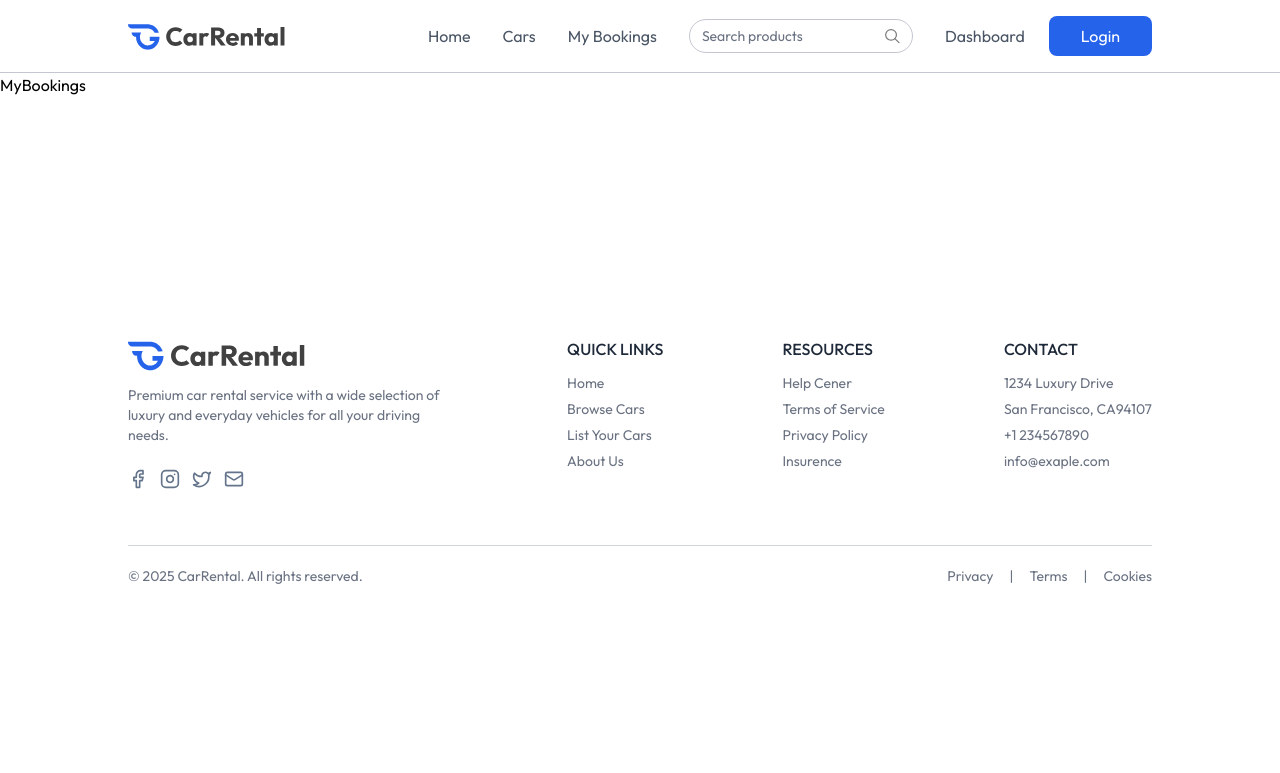
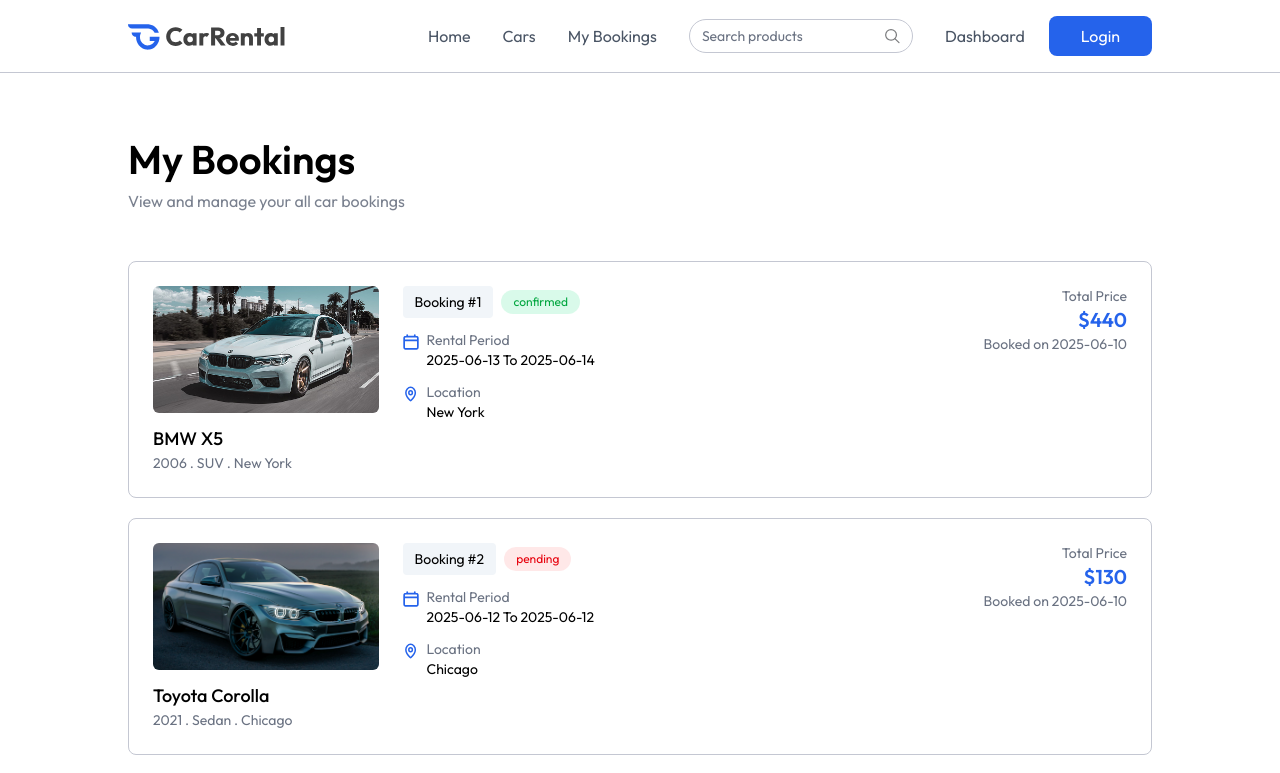
Before and after one commit to kaveesha-dilshan/carRental-Platform, a React (Vite) app in the folder client/: page /My-bookings in a window 1280 px wide. Shown: the top 773 px of the page. Built offline with nearby package versions, Linux system fonts and the light colour scheme.

Commit message:
finish - mybooking page

```diff
--- a/client/src/pages/MyBookings.jsx
+++ b/client/src/pages/MyBookings.jsx
@@ -1,8 +1,76 @@
-import React from 'react'
+import React, { useEffect, useState } from 'react'
+import {assets, dummyMyBookingsData } from '../assets/assets'
+import Title from '../components/Title'
 
 const MyBookings = () => {
+
+  const [bookings, setBookings] = useState([])
+  const currency = import.meta.env.VITE_CURRENCY
+
+  const fectMyBookings = async () => {
+    setBookings (dummyMyBookingsData)
+  }
+
+  useEffect(()=>{
+    fectMyBookings()
+  },[])
   return (
-    <div>MyBookings</div>
+    <div className='px-6 md:px-16 lg:px-24 xl:px-32 2xl:px-48 mt-16 text-sm max-w-7xl'>
+
+      <Title title = 'My Bookings' subTitle = 'View and manage your all car bookings' align = "left"/>
+
+      <div>
+        {bookings.map((booking, index)=>(
+          <div key={booking._id} className='grid grid-cols-1 md:grid-cols-4 gap-6 p-6 border border-borderColor rounded-lg mt-5 first:mt-12'>
+
+
+            {/* car image infor */}
+            <div className='md:col-span-1'>
+              <div className='rounded-md overflow-hidden mb-3'>
+                <img src={booking.car.image} alt="" className='w-full h-auto aspect-video object-cover'/>
+              </div>
+              <p className='text-lg font-medium mt-2'>{booking.car.brand} {booking.car.model}</p>
+              <p className='text-gray-500'>{booking.car.year} . {booking.car.category} . {booking.car.location}</p>
+            </div>
+
+            {/* Booking info */}
+            <div className='md:col-span-2'>
+              <div className='flex items-center gap-2'>
+                <p className='px-3 py-1.5 bg-light rounded'>Booking #{index+1}</p>
+                <p className={`px-3 py-1 text-xs rounded-full ${booking.status === 'confirmed' ? 'bg-green-400/15 text-green-600': 'bg-red-400/15 text-red-600'}`}>{booking.status}</p>
+              </div>
+
+              <div className='flex items-start gap-2 mt-3'>
+                <img src={assets.calendar_icon_colored} alt="" className='w-4 h-4 mt-1'/>
+                <div>
+                  <p className='text-gray-500'>Rental Period</p>
+                  <p>{booking.pickupDate.split('T')[0]} To {booking.returnDate.split('T')[0]}</p>
+                </div>
+              </div>
+
+              <div className='flex items-start gap-2 mt-3'>
+                <img src={assets.location_icon_colored} alt="" className='w-4 h-4 mt-1'/>
+                <div>
+                  <p className='text-gray-500'>Location</p>
+                  <p>{booking.car.location.split('T')[0]}</p>
+                </div>
+              </div>
+            </div>
+
+            {/* Price */}
+            <div className='md:col-span-1 flex flex-col justify-between gap-6'>
+              <div className='text-sm text-gray-500 text-right'>
+                <p>Total Price</p>
+                <h1 className='text-xl text-primary font-semibold'>{currency}{booking.price}</h1>
+                <p>Booked on {booking.createdAt.split('T')[0]}</p>
+              </div>
+            </div>
+
+          </div>
+        ))}
+      </div>
+
+    </div>
   )
 }
 
```
